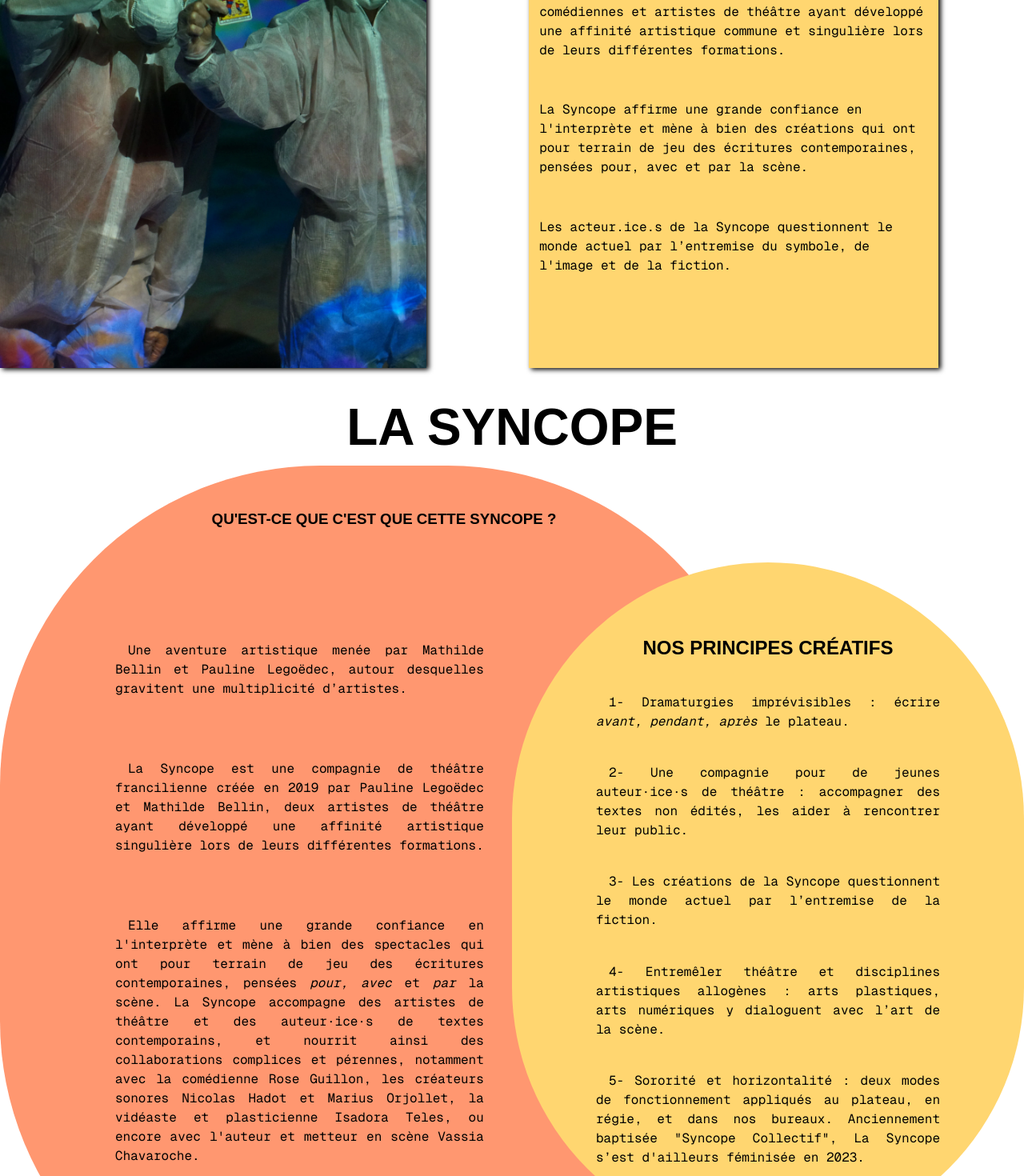
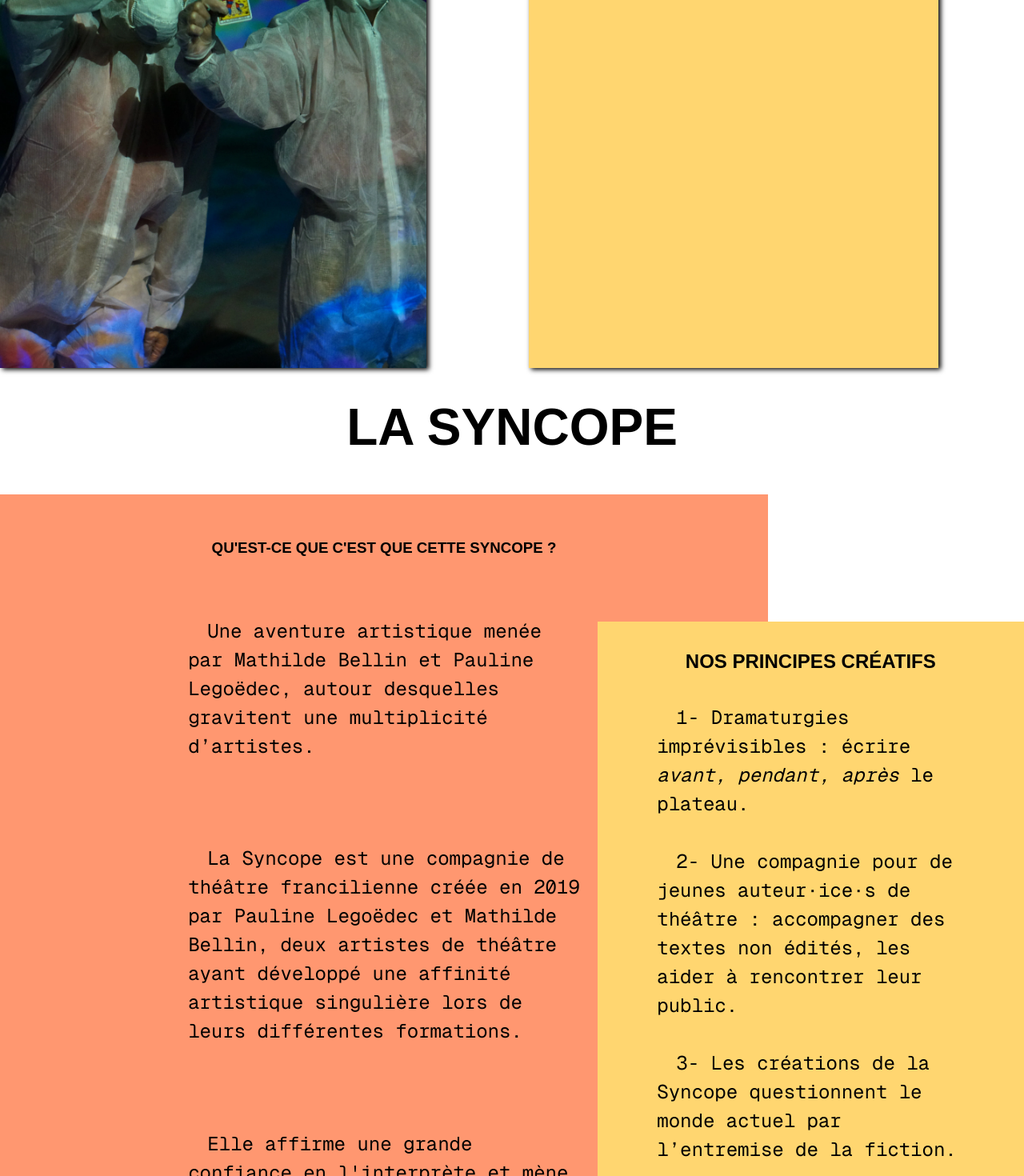
Before and after one commit to Louissnsn/LaSyncopeV2, a Next.js app: page / in a window 1280 px wide. Shown: the part 1220-2690 px from the top of the page at 80% size. Built offline with nearby package versions, Linux system fonts and the light colour scheme; a web font is replaced by a local one.

Commit message:
more style

```diff
--- a/app/components/Accueil.js
+++ b/app/components/Accueil.js
@@ -19,25 +19,6 @@ export default function Accueil() {
         <h1 className={styles.titre}>LA SYNCOPE</h1>
       </div>
       <div className={styles.texteContainer}>
-        <p className={styles.texteBio}>
-          est une compagnie de théâtre née en 2019 et domiciliée en
-          Île-de-France. <br />
-        </p>
-        <p className={styles.texteBio}>
-          Elle s&apos;est fondée sur une étroite collaboration entre Mathilde
-          Bellin et Pauline Legoëdec, deux comédiennes et artistes de théâtre
-          ayant développé une affinité artistique commune et singulière lors de
-          leurs différentes formations. <br />
-        </p>
-        <p className={styles.texteBio}>
-          La Syncope affirme une grande confiance en l&apos;interprète et mène à
-          bien des créations qui ont pour terrain de jeu des écritures
-          contemporaines, pensées pour, avec et par la scène. <br />
-        </p>
-        <p className={styles.texteBio}>
-          Les acteur.ice.s de la Syncope questionnent le monde actuel par
-          l’entremise du symbole, de l&apos;image et de la fiction.
-        </p>
         <div className={styles.shapeInText}></div>
       </div>
     </div>
--- a/app/styles/Collaborateurices.module.css
+++ b/app/styles/Collaborateurices.module.css
@@ -1,4 +1,5 @@
 .parent {
+  margin-top: 2%;
   background-color: #ffc8dd;
   width: 100vw;
   box-sizing: border-box;
--- a/app/styles/ContactComponent.module.css
+++ b/app/styles/ContactComponent.module.css
@@ -74,7 +74,6 @@
 .texte {
   margin-top: 5%;
   font-family: var(--font-geist-mono, "Courier New", monospace);
-  text-align: justify;
   line-height: 1.5;
   font-size: 1em;
 }
--- a/app/styles/Cquoi.module.css
+++ b/app/styles/Cquoi.module.css
@@ -17,12 +17,11 @@
 }
 
 .rightContainer {
-  grid-area: 3 / 7 / 10 / 13;
+  grid-area: 3 / 8 / 12 / 13;
   background-color: #ffd670;
 }
 
 .textDescription {
-  text-align: justify;
   margin-top: 5%;
   font-family: var(--font-geist-mono, "Courier New", monospace);
   padding: 2%;
@@ -31,7 +30,6 @@
   width: 100%;
 }
 .textDescriptionRight {
-  text-align: justify;
   margin-top: 5%;
   font-family: var(--font-geist-mono, "Courier New", monospace);
   padding: 2%;
@@ -151,6 +149,7 @@
 
 @media (min-width: 1201px) and (max-width: 3000px) {
   .zigZag {
+    margin-top: 5%;
     grid-area: 12 / 3 / 12 / 11;
     --a: 90deg; /* control the angle */
     --s: 100px; /* size of the zig-zag */
@@ -169,47 +168,27 @@
     mask: 50% calc(-1 * var(--b)) / var(--_g) exclude, 50% / var(--_g);
   }
 
-  .sousTitre {
-    padding-bottom: 10%;
+  .leftContainer {
   }
-  .sousTitre2 {
-    margin-top: 8%;
+  .textLeft {
+    display: flex;
+    flex-direction: column;
+    align-items: center;
   }
 
-  .leftContainer {
-    height: auto;
-    display: flex;
-    flex-direction: column;
-    justify-content: flex-start;
-    border-radius: 400px;
-  }
   .textDescription {
-    padding-left: 15%;
-    width: 65%;
-    margin-top: 2%;
-    text-justify: inter-word;
+    max-width: 55%;
+    font-size: 1.5rem;
   }
   .rightContainer {
     display: flex;
     flex-direction: column;
-    border-radius: 500px;
+    align-items: center;
   }
-  /* .flower {
-    width: 200px;
-    aspect-ratio: 1;
-    --g: /20.56% 20.56% radial-gradient(#000 calc(71% - 1px), #0000 71%) no-repeat;
-    mask: 100% 50% var(--g), 93.301% 75% var(--g), 75% 93.301% var(--g),
-      50% 100% var(--g), 25% 93.301% var(--g), 6.699% 75% var(--g),
-      0% 50% var(--g), 6.699% 25% var(--g), 25% 6.699% var(--g), 50% 0% var(--g),
-      75% 6.699% var(--g), 93.301% 25% var(--g),
-      radial-gradient(100% 100%, #000 38.366%, #0000 calc(38.366% + 1px));
-  }
-  */
 
   .textRight {
-    width: 70%;
-    text-justify: auto;
-    margin-left: auto;
-    margin-right: auto;
+    max-width: 75%;
+    max-height: 70%;
+    font-size: 1.5rem;
   }
 }
--- a/app/styles/DownloadButton.module.css
+++ b/app/styles/DownloadButton.module.css
@@ -15,6 +15,7 @@
 
 .button:hover {
   background-color: #ea7979;
+  cursor: pointer;
 }
 
 .buttonContainer {
--- a/app/styles/Header.module.css
+++ b/app/styles/Header.module.css
@@ -61,7 +61,6 @@
   display: inline-block;
   padding: 10px;
   border-radius: 0.375rem;
-  text-align: justify;
   color: black;
   text-decoration: none;
   border: none;
@@ -181,6 +180,11 @@
     display: none; /* Caché sur md et plus */
   }
 }
+@media (min-width: 1500px) {
+  .navLink {
+    font-size: 18px;
+  }
+}
 @media (min-width: 1920px) {
   .navLink {
     font-size: 1.5rem;
--- a/app/styles/Partenaires.module.css
+++ b/app/styles/Partenaires.module.css
@@ -39,29 +39,6 @@
 
   margin-top: 5%;
 }
-@keyframes customAni {
-  0% {
-    animation-timing-function: ease-out;
-    transform: scale(1);
-    transform-origin: center center;
-  }
-  10% {
-    animation-timing-function: ease-in;
-    transform: scale(0.91);
-  }
-  17% {
-    animation-timing-function: ease-out;
-    transform: scale(0.98);
-  }
-  33% {
-    animation-timing-function: ease-in;
-    transform: scale(0.87);
-  }
-  45% {
-    animation-timing-function: ease-out;
-    transform: scale(1);
-  }
-}
 
 .titre {
   grid-area: 2 / 2 / 5 / 13;
@@ -70,7 +47,6 @@
   margin-bottom: 2%;
   font-weight: 200;
   color: white;
-  animation: customAni 2s ease-in-out 0s 2 normal none;
 }
 
 @media (max-width: 768px) {
```
Also changed, not shown: app/components/Descriptif.js (+7 -8 lines), app/data/spectaclesData.js (+8 -8 lines), app/styles/Descriptif.module.css (+2 -11 lines), app/styles/Distribution.module.css (+8 -3 lines).
